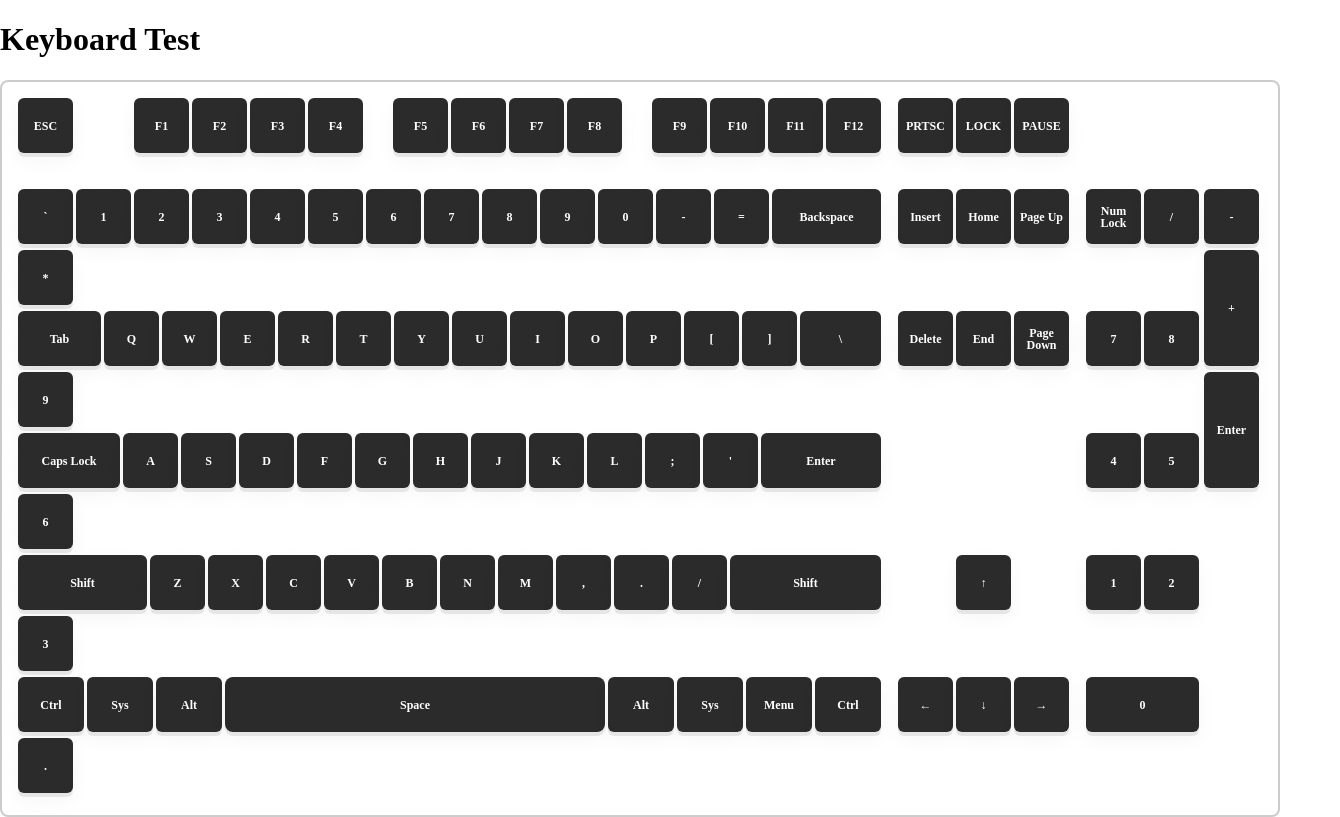
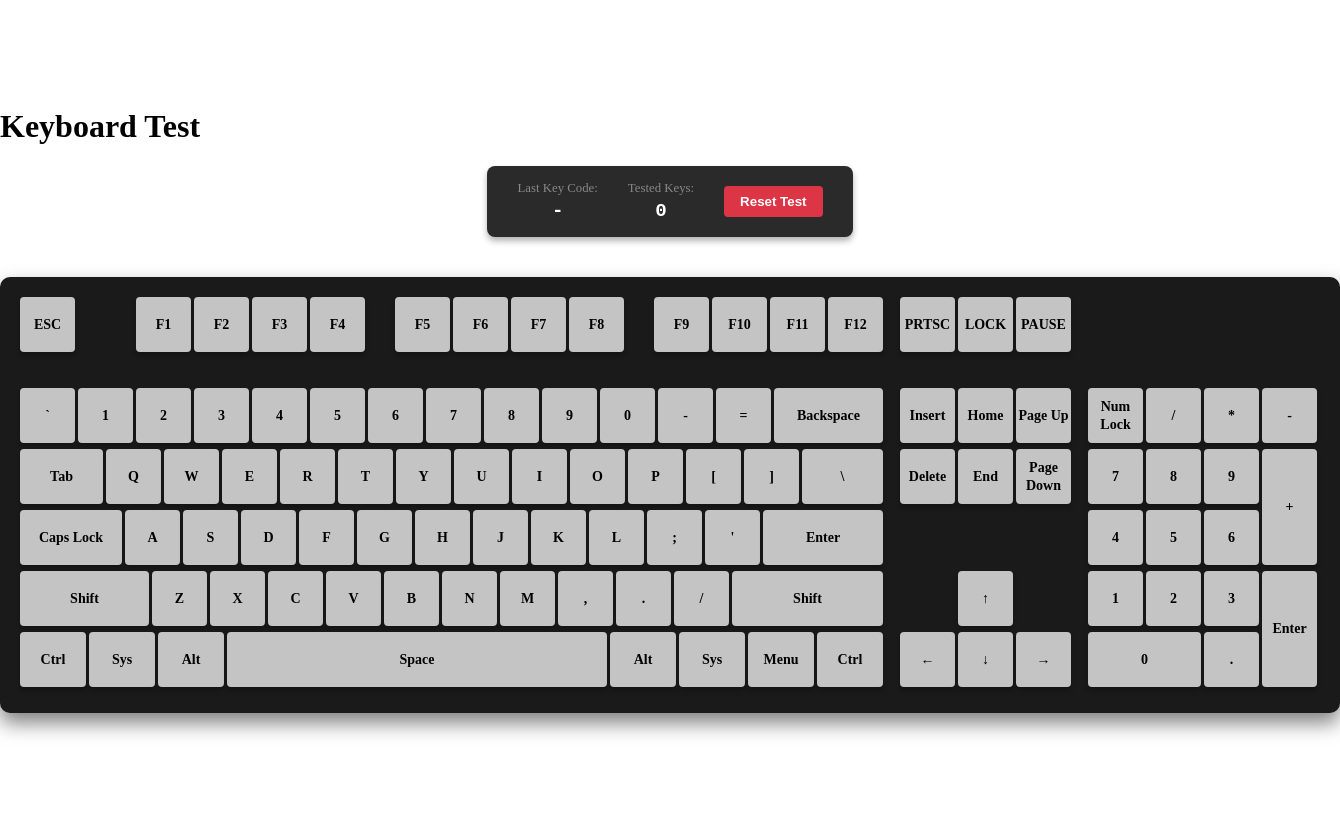
Before and after one commit to lanpong/keyboard-test, a React (Vite) app: page / in a window 1280 px wide. Shown: the whole page, 1340 px wide, since content can reach past the window. Built offline with nearby package versions, Linux system fonts and the light colour scheme.

Commit message:
feat: add tested state, key info display and refactor key data

```diff
--- a/src/components/Key/index.css
+++ b/src/components/Key/index.css
@@ -17,8 +17,34 @@
     font-size: 14px;
     line-height: 18px;
     color: #000000;
+    transition: all 0.1s ease;
 }
 
+.key:hover {
+    background-color: #ccc;
+}
+
+.key.active,
+.key:active {
+    background-color: #999;
+    transform: translateY(4px);
+    box-shadow: none;
+}
+
+/* Tested State */
+.key.tested {
+    background-color: #28a745;
+    color: white;
+    box-shadow: 0px 4px 4px #1e7e34;
+}
+
+.key.tested:active,
+.key.tested.active {
+    background-color: #007bff;
+    box-shadow: none;
+}
+
+/* Specific Key Sizes and Margins (Restored) */
 .backspace {
     width: 109px;
 }
@@ -107,11 +133,3 @@
 .numpadenter {
     height: 116px;
 }
-
-.key:hover {
-    background-color: #ccc;
-}
-
-.key.active {
-    background-color: #999;
-}
--- a/src/components/Key/index.jsx
+++ b/src/components/Key/index.jsx
@@ -1,7 +1,7 @@
 import React, { useState, useCallback } from 'react';
 import './index.css';
 
-const Key = ({ item, activeKey = [] }) => {
+const Key = ({ item, activeKey = [], tested = false }) => {
     const [pointerActive, setPointerActive] = useState(false);
 
     const handlePointerDown = useCallback((e) => {
@@ -22,7 +22,7 @@ const Key = ({ item, activeKey = [] }) => {
             tabIndex={0}
             aria-pressed={isActive}
             aria-label={item.keyName}
-            className={`key ${item.keyClassName || ''} ${isActive ? 'active' : ''}`}
+            className={`key ${item.keyClassName || ''} ${isActive ? 'active' : ''} ${tested ? 'tested' : ''}`}
             onPointerDown={handlePointerDown}
             onPointerUp={handlePointerUp}
             onPointerLeave={handlePointerUp}
--- a/src/components/Keyboard/index.css
+++ b/src/components/Keyboard/index.css
@@ -1,114 +1,85 @@
+.keyboard-container {
+    display: flex;
+    flex-direction: column;
+    align-items: center;
+    gap: 20px;
+}
+
+.keyboard-info {
+    display: flex;
+    gap: 30px;
+    align-items: center;
+    background: #2a2a2a;
+    padding: 15px 30px;
+    border-radius: 8px;
+    box-shadow: 0 4px 6px rgba(0, 0, 0, 0.3);
+    margin-bottom: 20px;
+}
+
+.info-item {
+    display: flex;
+    flex-direction: column;
+    align-items: center;
+}
+
+.info-item .label {
+    font-size: 0.8rem;
+    color: #888;
+    margin-bottom: 4px;
+}
+
+.info-item .value {
+    font-size: 1.2rem;
+    font-weight: bold;
+    color: #fff;
+    font-family: monospace;
+}
+
+.reset-btn {
+    background-color: #dc3545;
+    color: white;
+    border: none;
+    padding: 8px 16px;
+    border-radius: 4px;
+    cursor: pointer;
+    font-weight: bold;
+    transition: background-color 0.2s;
+}
+
+.reset-btn:hover {
+    background-color: #c82333;
+}
+
+/* Restored Layout Styles */
 .keyboard {
     display: flex;
     flex-direction: row;
     justify-content: center;
     align-items: flex-start;
-    border: 2px solid #ccc;
-    border-radius: 8px;
-    padding: 16px;
+    /* Using dark theme background instead of original border */
+    background-color: #1a1a1a;
+    border-radius: 10px;
+    box-shadow: 0 10px 20px rgba(0, 0, 0, 0.5);
+    padding: 20px;
+}
+
+.left {
+    display: flex;
+    flex-direction: column;
+}
+
+.right {
+    display: flex;
+    flex-direction: column;
+    /* Critical for numpad alignment */
+    margin-top: 91px;
 }
 
 .row {
     display: flex;
-    flex-wrap: wrap;
-    justify-content: flex-start;
-    align-items: center;
 }
 
-.row.rowst {
+.rowst {
+    /* Critical for F-keys gap */
     margin-bottom: 30px;
 }
-
-.right {
-    margin-top: 91px;
-}
-
-/* Scoped visual press feedback and sizing (less invasive) */
-.keyboard .key {
-    box-sizing: border-box; /* important for sizing */
-    /* use block-level flex to avoid inline layout shifts */
-    display: flex;
-    flex: 0 0 auto; /* keep intrinsic size, don't grow/shrink in row */
-    align-items: center;
-    justify-content: center;
-    user-select: none;
-    -webkit-user-select: none;
-    cursor: default;
-
-    /* tunable size variables */
-    --key-min-width: 36px;
-    --key-min-height: 36px;
-    --key-padding-x: 6px;
-    --key-padding-y: 6px;
-
-    min-width: var(--key-min-width);
-    min-height: var(--key-min-height);
-    padding: var(--key-padding-y) var(--key-padding-x);
-
-    transition: transform 90ms cubic-bezier(.2,.8,.2,1), box-shadow 120ms ease, background-color 120ms ease;
-    will-change: transform, box-shadow;
-    box-shadow: 0 4px 0 rgba(0,0,0,0.08), 0 8px 20px rgba(0,0,0,0.04);
-    /* remove hard-coded white background so original theme/color can show through */
-    background: var(--key-bg);
-    border-radius: 6px;
-}
-
-/* pressed state (keyboard or pointer) */
-.keyboard .key.active,
-.keyboard .key:active {
-    transform: translateY(3px) scale(0.995);
-    box-shadow: 0 2px 0 rgba(0,0,0,0.06) inset, 0 2px 6px rgba(0,0,0,0.06);
-    /* allow page/theme to control key background; use variable only if set */
-    background: var(--key-active-bg, rgba(230,240,255,0.9));
-}
-
-/* subtle highlight for hover/focus for discoverability */
-.keyboard .key:hover,
-.keyboard .key:focus {
-    transform: translateY(1px);
-    box-shadow: 0 6px 10px rgba(0,0,0,0.05);
-    outline: none;
-}
-
-/* label styling */
-.keyboard .key-label {
-    font-size: 12px;
-    line-height: 1;
-    /* prefer variable, fall back to inherited text color */
-    color: var(--key-text, inherit);
-}
-
-/* focus ring for keyboard navigation */
-.keyboard .key:focus-visible {
-    box-shadow: 0 0 0 3px rgba(66,133,244,0.18), 0 4px 0 rgba(0,0,0,0.06);
-}
-
-/* larger keys: use conservative defaults and allow override via variables */
-.keyboard .key.backspace { min-width: 72px; }
-.keyboard .key.enter { min-width: 72px; }
-.keyboard .key.space { min-width: 120px; border-radius: 8px; }
-
-/* Theme variables（可按需修改颜色） */
-:root {
-    --keyboard-key-bg: #2b2b2b;
-    --keyboard-key-text: #ffffff;
-    --keyboard-key-active-bg: #4a90e2;
-}
-
-/* scope variables to this keyboard to avoid global side-effects */
-.keyboard {
-    --key-bg: var(--keyboard-key-bg);
-    --key-text: var(--keyboard-key-text);
-    --key-active-bg: var(--keyboard-key-active-bg);
-}
-
-/* ensure keys use variables with sensible fallbacks */
-.keyboard .key {
-    background: var(--key-bg, transparent);
-    color: var(--key-text, inherit);
-}
-
-.keyboard .key.active,
-.keyboard .key:active {
-    background: var(--key-active-bg, rgba(74,144,226,0.95));
-}
--- a/src/components/Keyboard/index.jsx
+++ b/src/components/Keyboard/index.jsx
@@ -2,132 +2,24 @@ import React, { useEffect, useState, useRef } from 'react';
 import './index.css';
 
 import Key from '../Key/index'
+import {
+    keyListRow1,
+    keyListRow2,
+    keyListRow3,
+    keyListRow4,
+    keyListRow5,
+    keyListRow6,
+    keyList
+} from '../../data/keys';
 
-
-const keyListRow1 = [
-    { keyName: 'ESC', keyValue: 'Escape' },
-    { keyName: 'F1', keyValue: 'F1', keyClassName: 'f1' },
-    { keyName: 'F2', keyValue: 'F2' },
-    { keyName: 'F3', keyValue: 'F3' },
-    { keyName: 'F4', keyValue: 'F4' },
-    { keyName: 'F5', keyValue: 'F5', keyClassName: 'f5' },
-    { keyName: 'F6', keyValue: 'F6' },
-    { keyName: 'F7', keyValue: 'F7' },
-    { keyName: 'F8', keyValue: 'F8' },
-    { keyName: 'F9', keyValue: 'F9', keyClassName: 'f9' },
-    { keyName: 'F10', keyValue: 'F10' },
-    { keyName: 'F11', keyValue: 'F11' },
-    { keyName: 'F12', keyValue: 'F12' },
-    { keyName: 'PRTSC', keyValue: 'PrintScreen', keyClassName: 'margin-s' },
-    { keyName: 'LOCK', keyValue: 'ScrollLock' },
-    { keyName: 'PAUSE', keyValue: 'Pause' }
-]
-const keyListRow2 = [
-    { keyName: '`', keyValue: 'Backquote' },
-    { keyName: '1', keyValue: 'Digit1' },
-    { keyName: '2', keyValue: 'Digit2' },
-    { keyName: '3', keyValue: 'Digit3' },
-    { keyName: '4', keyValue: 'Digit4' },
-    { keyName: '5', keyValue: 'Digit5' },
-    { keyName: '6', keyValue: 'Digit6' },
-    { keyName: '7', keyValue: 'Digit7' },
-    { keyName: '8', keyValue: 'Digit8' },
-    { keyName: '9', keyValue: 'Digit9' },
-    { keyName: '0', keyValue: 'Digit0' },
-    { keyName: '-', keyValue: 'Minus' },
-    { keyName: '=', keyValue: 'Equal' },
-    { keyName: 'Backspace', keyValue: 'Backspace', keyClassName: 'backspace' },
-    { keyName: 'Insert', keyValue: 'Insert', keyClassName: 'margin-s' },
-    { keyName: 'Home', keyValue: 'Home' },
-    { keyName: 'Page Up', keyValue: 'PageUp' },
-    { keyName: 'Num Lock', keyValue: 'NumLock', keyClassName: 'margin-s' },
-    { keyName: '/', keyValue: 'NumpadDivide' },
-    { keyName: '*', keyValue: 'NumpadMultiply' },
-]
-const keyListRow3 = [
-    { keyName: 'Tab', keyValue: 'Tab', keyClassName: 'tab' },
-    { keyName: 'Q', keyValue: 'KeyQ' },
-    { keyName: 'W', keyValue: 'KeyW' },
-    { keyName: 'E', keyValue: 'KeyE' },
-    { keyName: 'R', keyValue: 'KeyR' },
-    { keyName: 'T', keyValue: 'KeyT' },
-    { keyName: 'Y', keyValue: 'KeyY' },
-    { keyName: 'U', keyValue: 'KeyU' },
-    { keyName: 'I', keyValue: 'KeyI' },
-    { keyName: 'O', keyValue: 'KeyO' },
-    { keyName: 'P', keyValue: 'KeyP' },
-    { keyName: '[', keyValue: 'BracketLeft' },
-    { keyName: ']', keyValue: 'BracketRight' },
-    { keyName: '\\', keyValue: 'Backslash', keyClassName: 'backslash' },
-    { keyName: 'Delete', keyValue: 'Delete', keyClassName: 'margin-s' },
-    { keyName: 'End', keyValue: 'End' },
-    { keyName: 'Page Down', keyValue: 'PageDown' },
-    { keyName: '7', keyValue: 'Numpad7', keyClassName: 'margin-s' },
-    { keyName: '8', keyValue: 'Numpad8' },
-    { keyName: '9', keyValue: 'Numpad9' },
-]
-const keyListRow4 = [
-    { keyName: 'Caps Lock', keyValue: 'CapsLock', keyClassName: 'caps-lock' },
-    { keyName: 'A', keyValue: 'KeyA' },
-    { keyName: 'S', keyValue: 'KeyS' },
-    { keyName: 'D', keyValue: 'KeyD' },
-    { keyName: 'F', keyValue: 'KeyF' },
-    { keyName: 'G', keyValue: 'KeyG' },
-    { keyName: 'H', keyValue: 'KeyH' },
-    { keyName: 'J', keyValue: 'KeyJ' },
-    { keyName: 'K', keyValue: 'KeyK' },
-    { keyName: 'L', keyValue: 'KeyL' },
-    { keyName: ';', keyValue: 'Semicolon' },
-    { keyName: '\'', keyValue: 'Quote' },
-    { keyName: 'Enter', keyValue: 'Enter', keyClassName: 'enter' },
-    { keyName: '4', keyValue: 'Numpad4', keyClassName: 'numpad4' },
-    { keyName: '5', keyValue: 'Numpad5' },
-    { keyName: '6', keyValue: 'Numpad6' },
-]
-const keyListRow5 = [
-    { keyName: 'Shift', keyValue: 'ShiftLeft', keyClassName: 'left-shift' },
-    { keyName: 'Z', keyValue: 'KeyZ' },
-    { keyName: 'X', keyValue: 'KeyX' },
-    { keyName: 'C', keyValue: 'KeyC' },
-    { keyName: 'V', keyValue: 'KeyV' },
-    { keyName: 'B', keyValue: 'KeyB' },
-    { keyName: 'N', keyValue: 'KeyN' },
-    { keyName: 'M', keyValue: 'KeyM' },
-    { keyName: ',', keyValue: 'Comma' },
-    { keyName: '.', keyValue: 'Period' },
-    { keyName: '/', keyValue: 'Slash' },
-    { keyName: 'Shift', keyValue: 'ShiftRight', keyClassName: 'right-shift' },
-    { keyName: '↑', keyValue: 'ArrowUp', keyClassName: 'arrowup' },
-    { keyName: '1', keyValue: 'Numpad1', keyClassName: 'numpad1' },
-    { keyName: '2', keyValue: 'Numpad2' },
-    { keyName: '3', keyValue: 'Numpad3' },
-]
-const keyListRow6 = [
-    { keyName: 'Ctrl', keyValue: 'ControlLeft', keyClassName: 'left-ctrl' },
-    { keyName: 'Sys', keyValue: 'MetaLeft', keyClassName: 'sys' },
-    { keyName: 'Alt', keyValue: 'AltLeft', keyClassName: 'left-alt' },
-    { keyName: 'Space', keyValue: 'Space', keyClassName: 'space' },
-    { keyName: 'Alt', keyValue: 'AltRight', keyClassName: 'right-alt' },
-    { keyName: 'Sys', keyValue: 'MetaRight', keyClassName: 'sys' },
-    { keyName: 'Menu', keyValue: 'ContextMenu', keyClassName: 'left-alt' },
-    { keyName: 'Ctrl', keyValue: 'ControlRight', keyClassName: 'right-ctrl' },
-    { keyName: '←', keyValue: 'ArrowLeft', keyClassName: 'margin-s' },
-    { keyName: '↓', keyValue: 'ArrowDown' },
-    { keyName: '→', keyValue: 'ArrowRight' },
-    { keyName: '0', keyValue: 'Numpad0', keyClassName: 'numpad0 margin-s' },
-    { keyName: '.', keyValue: 'NumpadDecimal' },
-]
-const keyList = [
-    { keyName: '-', keyValue: 'NumpadSubtract' },
-    { keyName: '+', keyValue: 'NumpadAdd', keyClassName: 'numpadadd' },
-    { keyName: 'Enter', keyValue: 'NumpadEnter', keyClassName: 'numpadenter' },
-]
 
 const Keyboard = () => {
 
     // hold set of currently pressed codes for fast ops + stable snapshot state for render
     const activeKeysRef = useRef(new Set());
     const [activeKey, setActiveKey] = useState([]);
+    const [testedKeys, setTestedKeys] = useState(new Set());
+    const [lastKey, setLastKey] = useState(null);
 
     useEffect(() => {
         const opts = { passive: false }; // ensure preventDefault is allowed
@@ -141,9 +33,9 @@ const Keyboard = () => {
             // function keys
             if (/^F\d+$/.test(code)) return true;
             const preventList = new Set([
-                'Space','Tab','PrintScreen','Backspace','Delete',
-                'Home','End','PageUp','PageDown',
-                'ArrowUp','ArrowDown','ArrowLeft','ArrowRight'
+                'Space', 'Tab', 'PrintScreen', 'Backspace', 'Delete',
+                'Home', 'End', 'PageUp', 'PageDown',
+                'ArrowUp', 'ArrowDown', 'ArrowLeft', 'ArrowRight'
             ]);
             return preventList.has(code);
         };
@@ -152,9 +44,18 @@ const Keyboard = () => {
             const code = event.code;
             if (!code) return;
             if (shouldPrevent(event, code)) event.preventDefault();
+
+            setLastKey(code);
+
             if (!activeKeysRef.current.has(code)) {
                 activeKeysRef.current.add(code);
                 setActiveKey(Array.from(activeKeysRef.current));
+
+                setTestedKeys(prev => {
+                    const newSet = new Set(prev);
+                    newSet.add(code);
+                    return newSet;
+                });
             }
         };
 
@@ -177,48 +78,96 @@ const Keyboard = () => {
         };
     }, []); // run once
 
+    const handleReset = () => {
+        setTestedKeys(new Set());
+        setLastKey(null);
+        // We don't clear activeKeysRef because keys might still be held down
+    };
+
     return (
+        <div className="keyboard-container">
+            <div className="keyboard-info">
+                <div className="info-item">
+                    <span className="label">Last Key Code:</span>
+                    <span className="value">{lastKey || '-'}</span>
+                </div>
+                <div className="info-item">
+                    <span className="label">Tested Keys:</span>
+                    <span className="value">{testedKeys.size}</span>
+                </div>
+                <button className="reset-btn" onClick={handleReset}>Reset Test</button>
+            </div>
             <div className="keyboard">
                 <div className="left">
                     <div className="row rowst">
                         {
                             keyListRow1.map((key) => (
-                            <Key activeKey={activeKey} key={key.keyValue || key.keyName} item={key} />
+                                <Key
+                                    activeKey={activeKey}
+                                    tested={testedKeys.has(key.keyValue || key.keyName)}
+                                    key={key.keyValue || key.keyName}
+                                    item={key}
+                                />
                             ))
                         }
                     </div>
                     <div className="row">
                         {
                             keyListRow2.map((key) => (
-                            <Key activeKey={activeKey} key={key.keyValue || key.keyName} item={key} />
+                                <Key
+                                    activeKey={activeKey}
+                                    tested={testedKeys.has(key.keyValue || key.keyName)}
+                                    key={key.keyValue || key.keyName}
+                                    item={key}
+                                />
                             ))
                         }
                     </div>
                     <div className="row">
                         {
                             keyListRow3.map((key) => (
-                            <Key activeKey={activeKey} key={key.keyValue || key.keyName} item={key} />
+                                <Key
+                                    activeKey={activeKey}
+                                    tested={testedKeys.has(key.keyValue || key.keyName)}
+                                    key={key.keyValue || key.keyName}
+                                    item={key}
+                                />
                             ))
                         }
                     </div>
                     <div className="row">
                         {
                             keyListRow4.map((key) => (
-                            <Key activeKey={activeKey} key={key.keyValue || key.keyName} item={key} />
+                                <Key
+                                    activeKey={activeKey}
+                                    tested={testedKeys.has(key.keyValue || key.keyName)}
+                                    key={key.keyValue || key.keyName}
+                                    item={key}
+                                />
                             ))
                         }
                     </div>
                     <div className="row">
                         {
                             keyListRow5.map((key) => (
-                            <Key activeKey={activeKey} key={key.keyValue || key.keyName} item={key} />
+                                <Key
+                                    activeKey={activeKey}
+                                    tested={testedKeys.has(key.keyValue || key.keyName)}
+                                    key={key.keyValue || key.keyName}
+                                    item={key}
+                                />
                             ))
                         }
                     </div>
                     <div className="row">
                         {
                             keyListRow6.map((key) => (
-                            <Key activeKey={activeKey} key={key.keyValue || key.keyName} item={key} />
+                                <Key
+                                    activeKey={activeKey}
+                                    tested={testedKeys.has(key.keyValue || key.keyName)}
+                                    key={key.keyValue || key.keyName}
+                                    item={key}
+                                />
                             ))
                         }
                     </div>
@@ -226,9 +175,15 @@ const Keyboard = () => {
                 <div className="right">
                     {
                         keyList.map((key) => (
-                        <Key activeKey={activeKey} key={key.keyValue || key.keyName} item={key} />
+                            <Key
+                                activeKey={activeKey}
+                                tested={testedKeys.has(key.keyValue || key.keyName)}
+                                key={key.keyValue || key.keyName}
+                                item={key}
+                            />
                         ))
                     }
+                </div>
             </div>
         </div>
     );
--- /dev/null
+++ b/src/data/keys.js
@@ -0,0 +1,118 @@
+export const keyListRow1 = [
+    { keyName: 'ESC', keyValue: 'Escape' },
+    { keyName: 'F1', keyValue: 'F1', keyClassName: 'f1' },
+    { keyName: 'F2', keyValue: 'F2' },
+    { keyName: 'F3', keyValue: 'F3' },
+    { keyName: 'F4', keyValue: 'F4' },
+    { keyName: 'F5', keyValue: 'F5', keyClassName: 'f5' },
+    { keyName: 'F6', keyValue: 'F6' },
+    { keyName: 'F7', keyValue: 'F7' },
+    { keyName: 'F8', keyValue: 'F8' },
+    { keyName: 'F9', keyValue: 'F9', keyClassName: 'f9' },
+    { keyName: 'F10', keyValue: 'F10' },
+    { keyName: 'F11', keyValue: 'F11' },
+    { keyName: 'F12', keyValue: 'F12' },
+    { keyName: 'PRTSC', keyValue: 'PrintScreen', keyClassName: 'margin-s' },
+    { keyName: 'LOCK', keyValue: 'ScrollLock' },
+    { keyName: 'PAUSE', keyValue: 'Pause' }
+]
+export const keyListRow2 = [
+    { keyName: '`', keyValue: 'Backquote' },
+    { keyName: '1', keyValue: 'Digit1' },
+    { keyName: '2', keyValue: 'Digit2' },
+    { keyName: '3', keyValue: 'Digit3' },
+    { keyName: '4', keyValue: 'Digit4' },
+    { keyName: '5', keyValue: 'Digit5' },
+    { keyName: '6', keyValue: 'Digit6' },
+    { keyName: '7', keyValue: 'Digit7' },
+    { keyName: '8', keyValue: 'Digit8' },
+    { keyName: '9', keyValue: 'Digit9' },
+    { keyName: '0', keyValue: 'Digit0' },
+    { keyName: '-', keyValue: 'Minus' },
+    { keyName: '=', keyValue: 'Equal' },
+    { keyName: 'Backspace', keyValue: 'Backspace', keyClassName: 'backspace' },
+    { keyName: 'Insert', keyValue: 'Insert', keyClassName: 'margin-s' },
+    { keyName: 'Home', keyValue: 'Home' },
+    { keyName: 'Page Up', keyValue: 'PageUp' },
+    { keyName: 'Num Lock', keyValue: 'NumLock', keyClassName: 'margin-s' },
+    { keyName: '/', keyValue: 'NumpadDivide' },
+    { keyName: '*', keyValue: 'NumpadMultiply' },
+]
+export const keyListRow3 = [
+    { keyName: 'Tab', keyValue: 'Tab', keyClassName: 'tab' },
+    { keyName: 'Q', keyValue: 'KeyQ' },
+    { keyName: 'W', keyValue: 'KeyW' },
+    { keyName: 'E', keyValue: 'KeyE' },
+    { keyName: 'R', keyValue: 'KeyR' },
+    { keyName: 'T', keyValue: 'KeyT' },
+    { keyName: 'Y', keyValue: 'KeyY' },
+    { keyName: 'U', keyValue: 'KeyU' },
+    { keyName: 'I', keyValue: 'KeyI' },
+    { keyName: 'O', keyValue: 'KeyO' },
+    { keyName: 'P', keyValue: 'KeyP' },
+    { keyName: '[', keyValue: 'BracketLeft' },
+    { keyName: ']', keyValue: 'BracketRight' },
+    { keyName: '\\', keyValue: 'Backslash', keyClassName: 'backslash' },
+    { keyName: 'Delete', keyValue: 'Delete', keyClassName: 'margin-s' },
+    { keyName: 'End', keyValue: 'End' },
+    { keyName: 'Page Down', keyValue: 'PageDown' },
+    { keyName: '7', keyValue: 'Numpad7', keyClassName: 'margin-s' },
+    { keyName: '8', keyValue: 'Numpad8' },
+    { keyName: '9', keyValue: 'Numpad9' },
+]
+export const keyListRow4 = [
+    { keyName: 'Caps Lock', keyValue: 'CapsLock', keyClassName: 'caps-lock' },
+    { keyName: 'A', keyValue: 'KeyA' },
+    { keyName: 'S', keyValue: 'KeyS' },
+    { keyName: 'D', keyValue: 'KeyD' },
+    { keyName: 'F', keyValue: 'KeyF' },
+    { keyName: 'G', keyValue: 'KeyG' },
+    { keyName: 'H', keyValue: 'KeyH' },
+    { keyName: 'J', keyValue: 'KeyJ' },
+    { keyName: 'K', keyValue: 'KeyK' },
+    { keyName: 'L', keyValue: 'KeyL' },
+    { keyName: ';', keyValue: 'Semicolon' },
+    { keyName: '\'', keyValue: 'Quote' },
+    { keyName: 'Enter', keyValue: 'Enter', keyClassName: 'enter' },
+    { keyName: '4', keyValue: 'Numpad4', keyClassName: 'numpad4' },
+    { keyName: '5', keyValue: 'Numpad5' },
+    { keyName: '6', keyValue: 'Numpad6' },
+]
+export const keyListRow5 = [
+    { keyName: 'Shift', keyValue: 'ShiftLeft', keyClassName: 'left-shift' },
+    { keyName: 'Z', keyValue: 'KeyZ' },
+    { keyName: 'X', keyValue: 'KeyX' },
+    { keyName: 'C', keyValue: 'KeyC' },
+    { keyName: 'V', keyValue: 'KeyV' },
+    { keyName: 'B', keyValue: 'KeyB' },
+    { keyName: 'N', keyValue: 'KeyN' },
+    { keyName: 'M', keyValue: 'KeyM' },
+    { keyName: ',', keyValue: 'Comma' },
+    { keyName: '.', keyValue: 'Period' },
+    { keyName: '/', keyValue: 'Slash' },
+    { keyName: 'Shift', keyValue: 'ShiftRight', keyClassName: 'right-shift' },
+    { keyName: '↑', keyValue: 'ArrowUp', keyClassName: 'arrowup' },
+    { keyName: '1', keyValue: 'Numpad1', keyClassName: 'numpad1' },
+    { keyName: '2', keyValue: 'Numpad2' },
+    { keyName: '3', keyValue: 'Numpad3' },
+]
+export const keyListRow6 = [
+    { keyName: 'Ctrl', keyValue: 'ControlLeft', keyClassName: 'left-ctrl' },
+    { keyName: 'Sys', keyValue: 'MetaLeft', keyClassName: 'sys' },
+    { keyName: 'Alt', keyValue: 'AltLeft', keyClassName: 'left-alt' },
+    { keyName: 'Space', keyValue: 'Space', keyClassName: 'space' },
+    { keyName: 'Alt', keyValue: 'AltRight', keyClassName: 'right-alt' },
+    { keyName: 'Sys', keyValue: 'MetaRight', keyClassName: 'sys' },
+    { keyName: 'Menu', keyValue: 'ContextMenu', keyClassName: 'left-alt' },
+    { keyName: 'Ctrl', keyValue: 'ControlRight', keyClassName: 'right-ctrl' },
+    { keyName: '←', keyValue: 'ArrowLeft', keyClassName: 'margin-s' },
+    { keyName: '↓', keyValue: 'ArrowDown' },
+    { keyName: '→', keyValue: 'ArrowRight' },
+    { keyName: '0', keyValue: 'Numpad0', keyClassName: 'numpad0 margin-s' },
+    { keyName: '.', keyValue: 'NumpadDecimal' },
+]
+export const keyList = [
+    { keyName: '-', keyValue: 'NumpadSubtract' },
+    { keyName: '+', keyValue: 'NumpadAdd', keyClassName: 'numpadadd' },
+    { keyName: 'Enter', keyValue: 'NumpadEnter', keyClassName: 'numpadenter' },
+]
```
Lines whose indentation alone changed are shown as unchanged.
